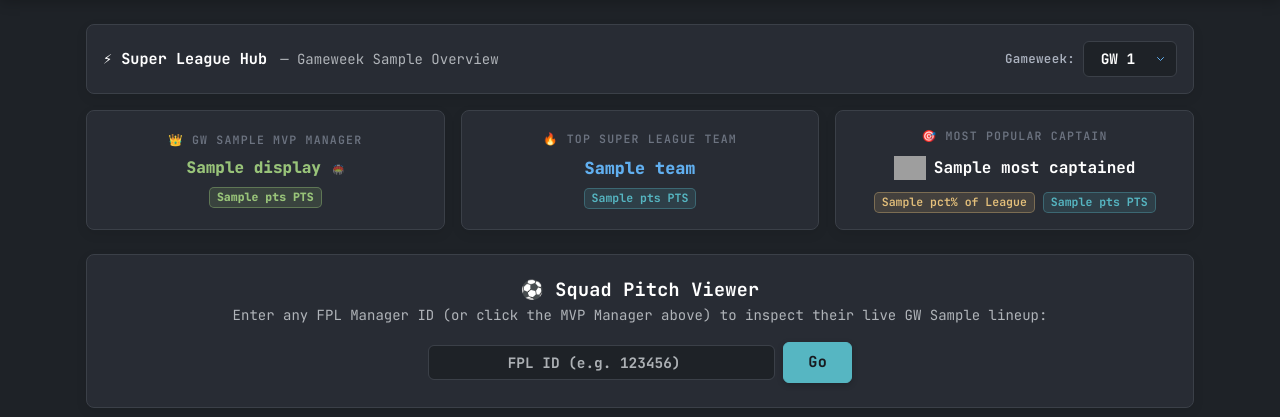
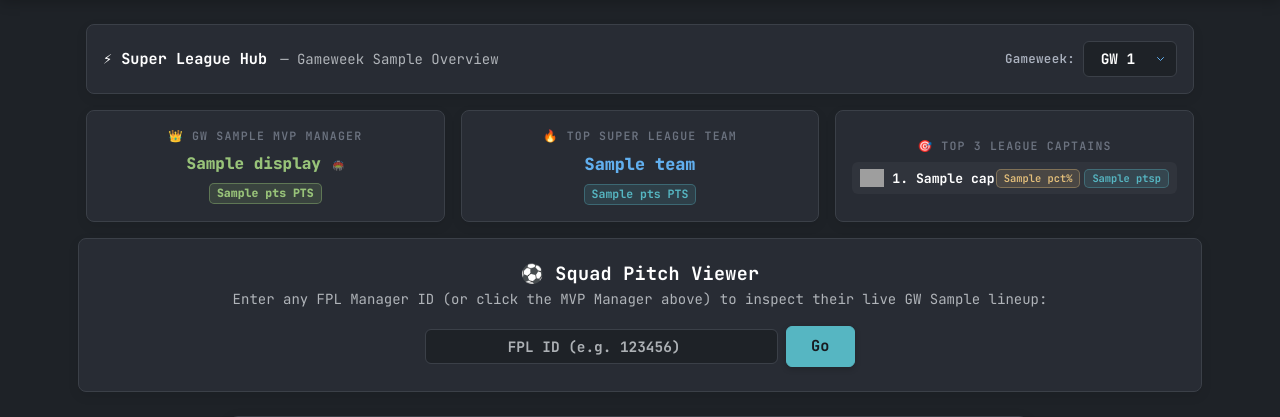
Before and after one commit to FeriCodes/super-league-website, a FastAPI app: template app/templates/home.html in a window 1280 px wide. Shown: the part 55-472 px from the top of the page. Run offline with FastAPI, Linux system fonts and the light colour scheme; the template is opened without the code that fills it: most values are stand-ins (such as "Sample title", 1, 10 or a date in 2020); data that the repository does not hold is empty; some libraries are stand-ins or nearby versions; grey boxes are pictures that could not be loaded.

Commit message:
feat(home): add top 3 league captains card with kit icons and percentages
- Extract top 3 most captained players with ownership percentages and points
- Render player club kit icons and stats breakdown in home.html card 3
- Fix route context mapping for top_captains list

```diff
--- a/app/routes/home.py
+++ b/app/routes/home.py
@@ -34,7 +34,7 @@
             "active_page": "home",
             "mvp_manager": highlights["mvp_manager"],
             "top_team": highlights["top_team"],
-            "most_captained": highlights["most_captained"],
+            "top_captains": highlights["top_captains"],
             "live_data": highlights["live_data"],
             "manager_pitch": manager_pitch,
             "searched_fpl_id": fpl_id or "",
--- a/app/templates/home.html
+++ b/app/templates/home.html
@@ -65,27 +65,36 @@
     </div>
   </div>
 
-  <!-- 3. Most Popular Captain Card (New & Awesome!) -->
+  <!-- 3. Top 3 Captains Card -->
   <div class="col-12 col-md-4">
-    <div class="custom-card highlight-stat-card p-3 text-center h-100 d-flex flex-column justify-content-center">
-      <div class="team-score-lbl text-uppercase mb-1">🎯 Most Popular Captain</div>
-      <div class="d-flex align-items-center justify-content-center gap-2 my-1">
-        {% if most_captained.team_code %}
-          <div style="width: 32px; height: 32px; display: inline-flex; align-items: center; justify-content: center;">
-            <img src="https://fantasy.premierleague.com/dist/img/shirts/standard/shirt_{{ most_captained.team_code }}-110.webp"
-                 alt="{{ most_captained.name }}"
+    <div class="custom-card highlight-stat-card p-3 h-100 d-flex flex-column justify-content-center">
+      <div class="team-score-lbl text-uppercase text-center mb-2">🎯 Top 3 League Captains</div>
+      {% if top_captains %}
+        <div class="d-flex flex-column gap-2">
+          {% for cap in top_captains %}
+            <div class="d-flex align-items-center justify-content-between px-2 py-1 rounded" style="background-color: var(--row-hover);">
+              <div class="d-flex align-items-center gap-2">
+                {% if cap.team_code %}
+                  <div style="width: 24px; height: 24px; display: inline-flex; align-items: center; justify-content: center;">
+                    <img src="https://fantasy.premierleague.com/dist/img/shirts/standard/shirt_{{ cap.team_code }}-110.webp"
+                         alt="{{ cap.name }}"
                          style="width: 100%; height: 100%; object-fit: contain;"
                          loading="lazy"
                          onerror="this.style.display='none';">
                   </div>
                 {% endif %}
-        <span class="fs-6 fw-bold" style="color: var(--text-bright);">{{ most_captained.name }}</span>
+                <span class="fw-bold" style="font-size: 0.82rem; color: var(--text-bright);">{{ loop.index }}. {{ cap.name }}</span>
               </div>
-      <div class="d-flex justify-content-center gap-2 mt-1">
-        <span class="meta-pill pill-captain">{{ most_captained.pct }}% of League</span>
-        <span class="meta-pill pill-left-to-play">{{ most_captained.pts }} PTS</span>
+              <div class="d-flex align-items-center gap-1">
+                <span class="meta-pill pill-captain" style="font-size: 0.65rem;">{{ cap.pct }}%</span>
+                <span class="meta-pill pill-left-to-play" style="font-size: 0.65rem;">{{ cap.pts }}p</span>
               </div>
             </div>
+          {% endfor %}
+        </div>
+      {% else %}
+        <div class="text-center text-muted small">No captain data available</div>
+      {% endif %}
     </div>
   </div>
 
```
Also changed, not shown: app/services/home.py (+28 -35 lines). Lines whose indentation alone changed are shown as unchanged.
